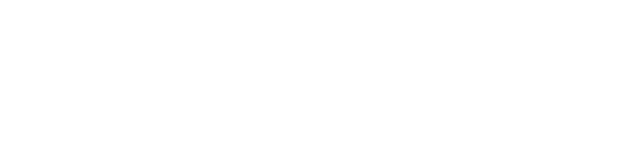
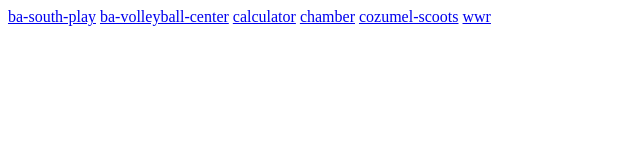
Before and after one commit to santichapa/projects, a plain HTML site: page index.html in a window 1280 px wide. Shown: the whole page, without its empty margins (0-640 px from the left). Drawn offline with Linux system fonts and the light colour scheme.

Commit message:
added titles

```diff
--- a/index.html
+++ b/index.html
@@ -6,11 +6,11 @@
     <title>SAC | Projects</title>
 </head>
 <body>
-    <a href="/ba-south-play/"></a>
-    <a href="/ba-volleyball-center/"></a>
-    <a href="/calculator/"></a>
-    <a href="/chamber/"></a>
-    <a href="/cozumel-scoots/"></a>
-    <a href="/wwr/"></a>
+    <a href="/ba-south-play/">ba-south-play</a>
+    <a href="/ba-volleyball-center/">ba-volleyball-center</a>
+    <a href="/calculator/">calculator</a>
+    <a href="/chamber/">chamber</a>
+    <a href="/cozumel-scoots/">cozumel-scoots</a>
+    <a href="/wwr/">wwr</a>
 </body>
 </html>
```
